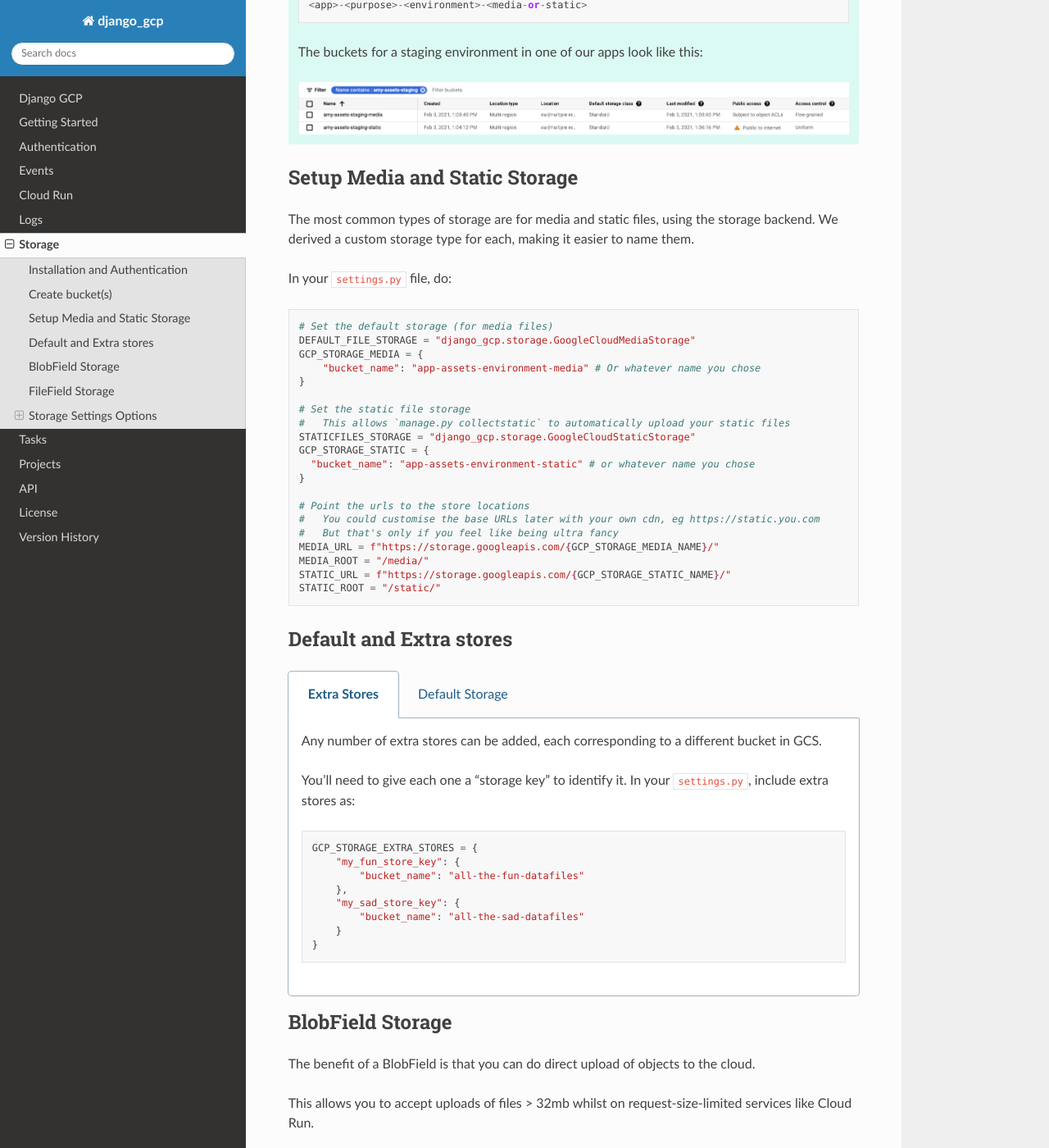
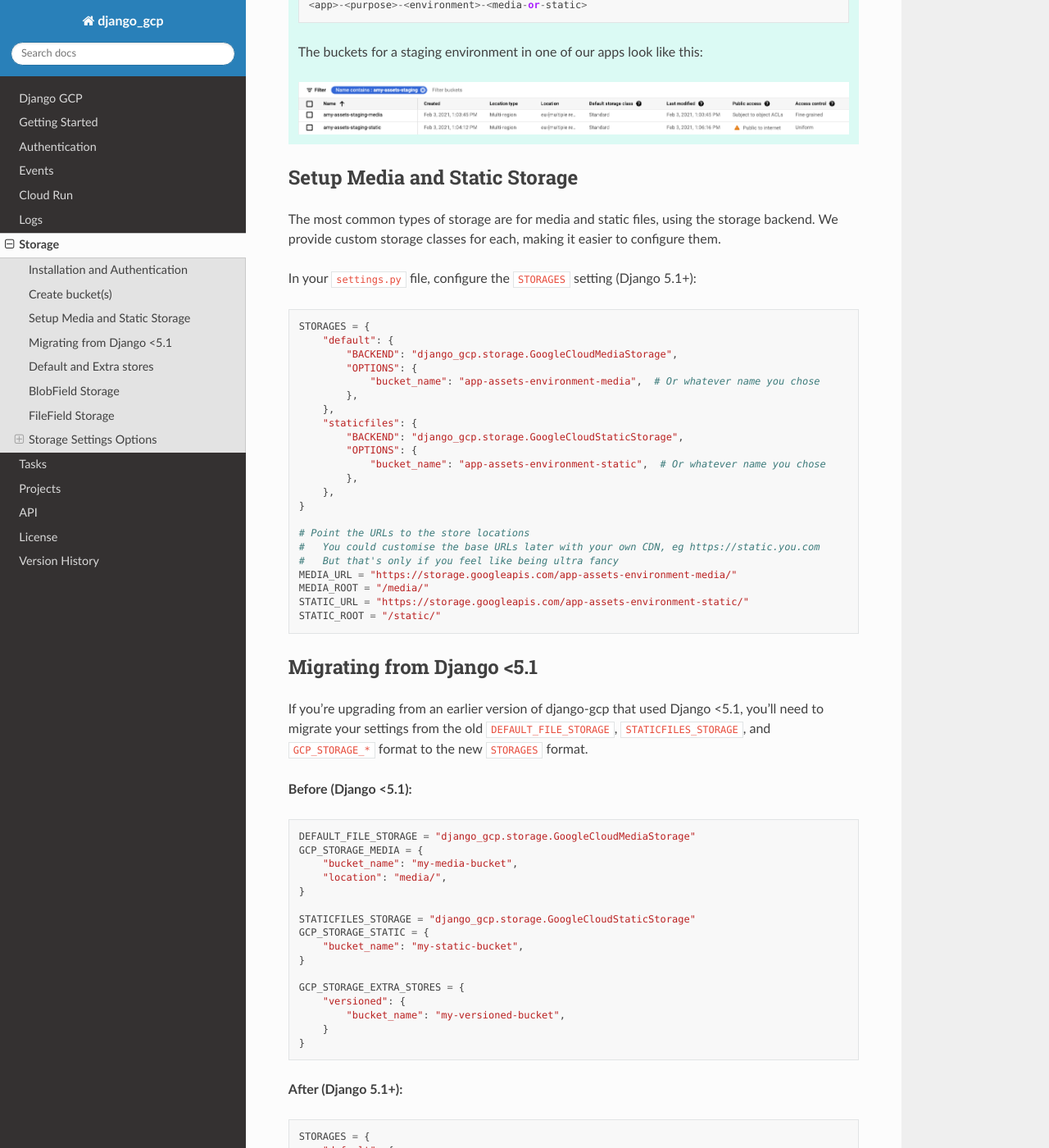
Before and after one commit to octue/django-gcp, a Sphinx documentation site: the page built from docs/source/storage.rst, in a window 1280 px wide and 1400 px high, scrolled down 1153 px. Shown: the whole window at 82% size. Built offline with Sphinx 7.4.7 and the Read the Docs theme 3.1.0, drawn with Linux system fonts in a browser that asks for light colours; some of the changed text lies outside the part shown.

Commit message:
BREAKING CHANGE: Migrate to Django 5.1+ STORAGES setting
This commit migrates django-gcp to use Django 5.1's STORAGES setting,
dropping support for Django <5.1 and the deprecated DEFAULT_FILE_STORAGE
and STATICFILES_STORAGE settings.

Changes:
- Update minimum Django version to >=5.1,<6.0
- Refactor StorageSettings to read from STORAGES dict instead of
  GCP_STORAGE_MEDIA/STATIC/EXTRA_STORES settings
- Update all test cases to use new STORAGES format
- Update storage.rst documentation with new examples and migration guide
- Add breaking changes notice to version_history.rst
- Update docstrings in storage classes to reference STORAGES setting

Migration required: Users must update their Django settings from the old
GCP_STORAGE_* format to the new STORAGES dict format. See documentation
for detailed migration instructions.

🤖 Generated with [Claude Code](https://claude.com/claude-code)

Co-Authored-By: Claude <noreply@anthropic.com>

```diff
--- a/docs/source/storage.rst
+++ b/docs/source/storage.rst
@@ -55,32 +55,98 @@ Setup Media and Static Storage
 ------------------------------
 
 The most common types of storage are for media and static files, using the storage backend.
-We derived a custom storage type for each, making it easier to name them.
+We provide custom storage classes for each, making it easier to configure them.
 
-In your ``settings.py`` file, do:
+In your ``settings.py`` file, configure the ``STORAGES`` setting (Django 5.1+):
 
 .. code-block:: python
 
-    # Set the default storage (for media files)
+    STORAGES = {
+        "default": {
+            "BACKEND": "django_gcp.storage.GoogleCloudMediaStorage",
+            "OPTIONS": {
+                "bucket_name": "app-assets-environment-media",  # Or whatever name you chose
+            },
+        },
+        "staticfiles": {
+            "BACKEND": "django_gcp.storage.GoogleCloudStaticStorage",
+            "OPTIONS": {
+                "bucket_name": "app-assets-environment-static",  # Or whatever name you chose
+            },
+        },
+    }
+
+    # Point the URLs to the store locations
+    #   You could customise the base URLs later with your own CDN, eg https://static.you.com
+    #   But that's only if you feel like being ultra fancy
+    MEDIA_URL = "https://storage.googleapis.com/app-assets-environment-media/"
+    MEDIA_ROOT = "/media/"
+    STATIC_URL = "https://storage.googleapis.com/app-assets-environment-static/"
+    STATIC_ROOT = "/static/"
+
+
+Migrating from Django <5.1
+---------------------------
+
+If you're upgrading from an earlier version of django-gcp that used Django <5.1, you'll need to migrate your settings
+from the old ``DEFAULT_FILE_STORAGE``, ``STATICFILES_STORAGE``, and ``GCP_STORAGE_*`` format to the new ``STORAGES`` format.
+
+**Before (Django <5.1):**
+
+.. code-block:: python
+
     DEFAULT_FILE_STORAGE = "django_gcp.storage.GoogleCloudMediaStorage"
     GCP_STORAGE_MEDIA = {
-        "bucket_name": "app-assets-environment-media" # Or whatever name you chose
+        "bucket_name": "my-media-bucket",
+        "location": "media/",
     }
 
-    # Set the static file storage
-    #   This allows `manage.py collectstatic` to automatically upload your static files
     STATICFILES_STORAGE = "django_gcp.storage.GoogleCloudStaticStorage"
     GCP_STORAGE_STATIC = {
-      "bucket_name": "app-assets-environment-static" # or whatever name you chose
+        "bucket_name": "my-static-bucket",
     }
 
-    # Point the urls to the store locations
-    #   You could customise the base URLs later with your own cdn, eg https://static.you.com
-    #   But that's only if you feel like being ultra fancy
-    MEDIA_URL = f"https://storage.googleapis.com/{GCP_STORAGE_MEDIA_NAME}/"
-    MEDIA_ROOT = "/media/"
-    STATIC_URL = f"https://storage.googleapis.com/{GCP_STORAGE_STATIC_NAME}/"
-    STATIC_ROOT = "/static/"
+    GCP_STORAGE_EXTRA_STORES = {
+        "versioned": {
+            "bucket_name": "my-versioned-bucket",
+        }
+    }
+
+**After (Django 5.1+):**
+
+.. code-block:: python
+
+    STORAGES = {
+        "default": {
+            "BACKEND": "django_gcp.storage.GoogleCloudMediaStorage",
+            "OPTIONS": {
+                "bucket_name": "my-media-bucket",
+                "location": "media/",
+            },
+        },
+        "staticfiles": {
+            "BACKEND": "django_gcp.storage.GoogleCloudStaticStorage",
+            "OPTIONS": {
+                "bucket_name": "my-static-bucket",
+            },
+        },
+        "versioned": {
+            "BACKEND": "django_gcp.storage.GoogleCloudStorage",
+            "OPTIONS": {
+                "bucket_name": "my-versioned-bucket",
+            },
+        },
+    }
+
+Key changes:
+
+- ``DEFAULT_FILE_STORAGE`` → ``STORAGES["default"]["BACKEND"]``
+- ``STATICFILES_STORAGE`` → ``STORAGES["staticfiles"]["BACKEND"]``
+- ``GCP_STORAGE_MEDIA`` → ``STORAGES["default"]["OPTIONS"]``
+- ``GCP_STORAGE_STATIC`` → ``STORAGES["staticfiles"]["OPTIONS"]``
+- ``GCP_STORAGE_EXTRA_STORES`` → additional entries in ``STORAGES`` dict
+
+Note that project-level settings like ``GCP_PROJECT_ID`` and ``GCP_CREDENTIALS`` remain at the root level of your settings file.
 
 
 Default and Extra stores
@@ -92,17 +158,28 @@ Default and Extra stores
 
       Any number of extra stores can be added, each corresponding to a different bucket in GCS.
 
-      You'll need to give each one a "storage key" to identify it. In your ``settings.py``, include extra stores as:
+      Simply add additional entries to the ``STORAGES`` dict. Each storage alias can be used to identify
+      the storage backend you want to use. In your ``settings.py``:
 
       .. code-block:: python
 
-         GCP_STORAGE_EXTRA_STORES = {
-             "my_fun_store_key": {
-                 "bucket_name": "all-the-fun-datafiles"
+         STORAGES = {
+             "default": {
+                 "BACKEND": "django_gcp.storage.GoogleCloudMediaStorage",
+                 "OPTIONS": {"bucket_name": "my-media-bucket"},
              },
-             "my_sad_store_key": {
-                 "bucket_name": "all-the-sad-datafiles"
-             }
+             "staticfiles": {
+                 "BACKEND": "django_gcp.storage.GoogleCloudStaticStorage",
+                 "OPTIONS": {"bucket_name": "my-static-bucket"},
+             },
+             "my-fun-store": {
+                 "BACKEND": "django_gcp.storage.GoogleCloudStorage",
+                 "OPTIONS": {"bucket_name": "all-the-fun-datafiles"},
+             },
+             "my-sad-store": {
+                 "BACKEND": "django_gcp.storage.GoogleCloudStorage",
+                 "OPTIONS": {"bucket_name": "all-the-sad-datafiles"},
+             },
          }
 
 
@@ -254,16 +331,21 @@ Works as a standard drop-in storage backend.
 Storage Settings Options
 ------------------------
 
-Each store can be set up with different options, passed within the dict given to ``GCP_STORAGE_MEDIA``, ``GCP_STORAGE_STATIC`` or within the dicts given to ``GCP_STORAGE_EXTRA_STORES``.
+Each store can be set up with different options, passed within the ``OPTIONS`` dict for each storage backend in the ``STORAGES`` setting.
 
 For example, to set the media storage up so that files go to a different location than the root of the bucket, you'd use:
 
 .. code-block:: python
 
-    GCP_STORAGE_MEDIA = {
-        "bucket_name": "app-assets-environment-media"
-        "location": "not/the/bucket/root/",
-        # ... and whatever other options you want
+    STORAGES = {
+        "default": {
+            "BACKEND": "django_gcp.storage.GoogleCloudMediaStorage",
+            "OPTIONS": {
+                "bucket_name": "app-assets-environment-media",
+                "location": "not/the/bucket/root/",
+                # ... and whatever other options you want
+            },
+        },
     }
 
 The full range of options (and their defaults, which apply to all stores) is as follows:
--- a/pyproject.toml
+++ b/pyproject.toml
@@ -23,7 +23,7 @@ packages = [{ include = "django_gcp" },]
 
 
 [tool.poetry.dependencies]
-Django = ">=4.0,<5.1"
+Django = ">=5.1,<6.0"
 python = ">=3.9,<4"
 django-app-settings = "^0.7.1"
 python-dateutil = "^2.8.2"
```
Also changed, not shown: docs/source/version_history.rst (+37 -0 lines), 5 other files.
